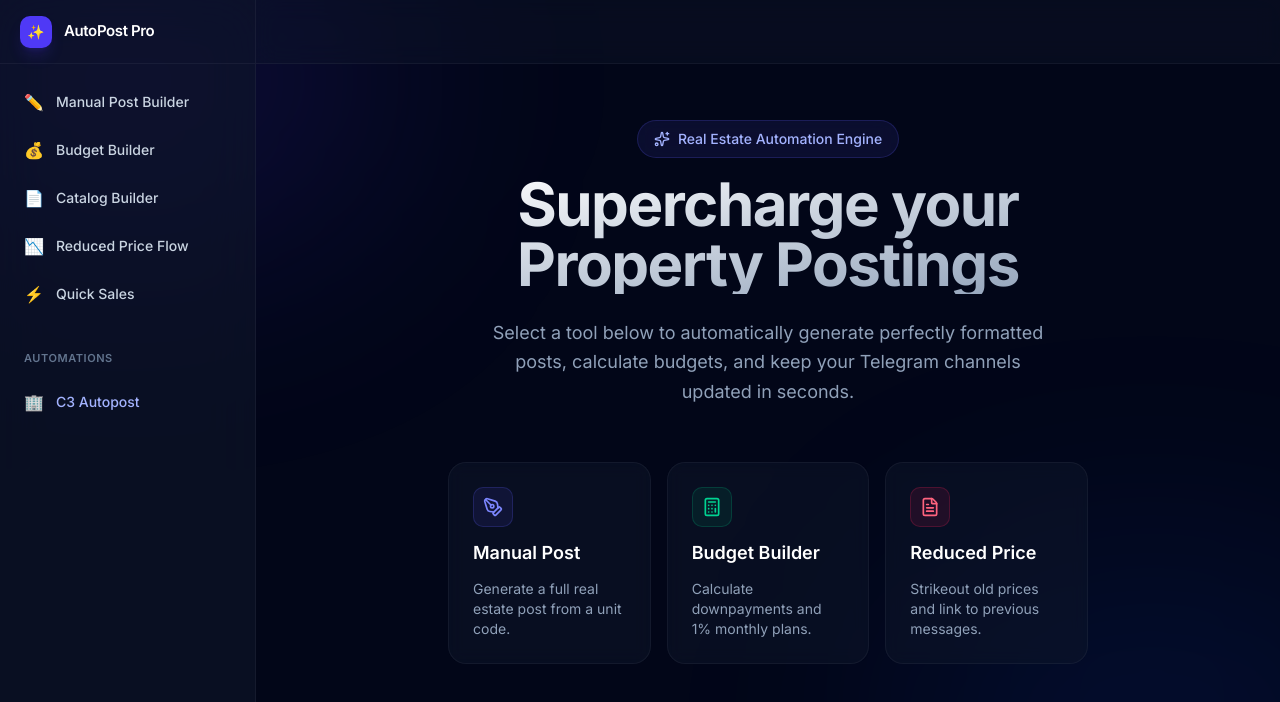
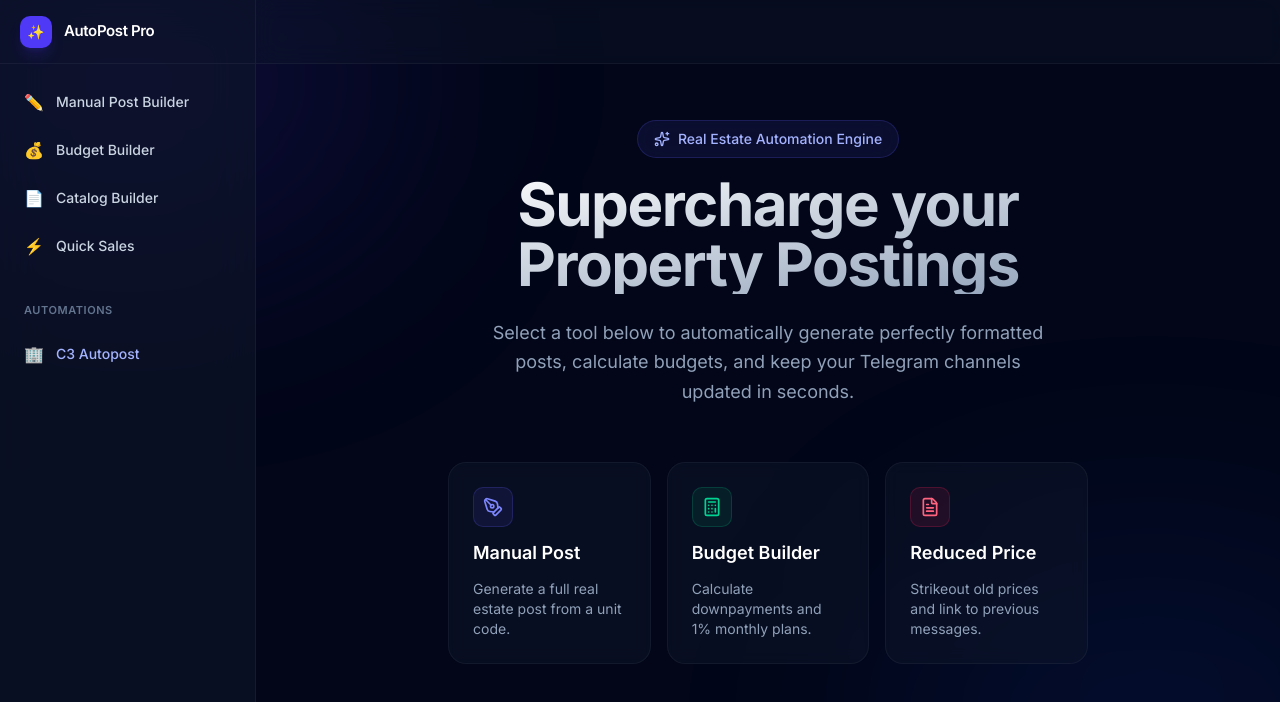
Before and after one commit to AlinaTsokur/real-estate-autopost, a Next.js app: page / in a window 1280 px wide. Shown: the top 702 px of the page. Built offline with nearby package versions, Linux system fonts and the light colour scheme.

Commit message:
chore: remove unused reduced price flow from menu

```diff
--- a/src/app/layout.tsx
+++ b/src/app/layout.tsx
@@ -17,7 +17,6 @@ const navItems = [
   { href: '/manual-post', label: 'Manual Post Builder', icon: '✏️' },
   { href: '/budget', label: 'Budget Builder', icon: '💰' },
   { href: '/catalog', label: 'Catalog Builder', icon: '📄' },
-  { href: '/reduced-price', label: 'Reduced Price Flow', icon: '📉' },
   { href: '/quick-sales', label: 'Quick Sales', icon: '⚡' },
 ];
 
```
